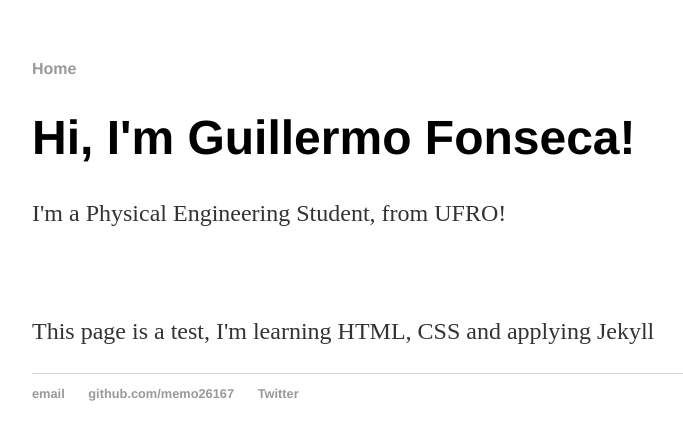
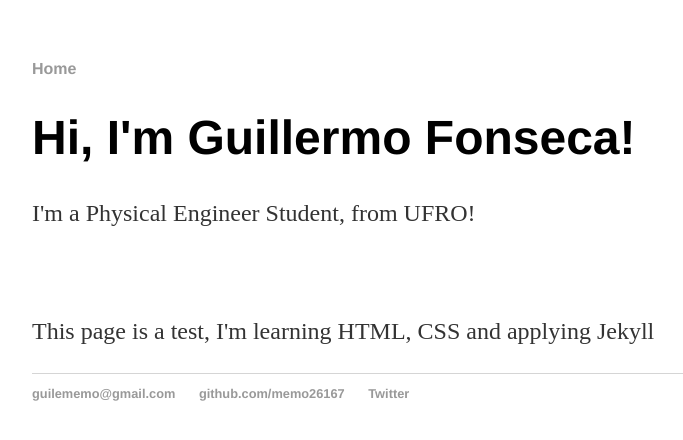
Before and after one commit to memo26167/memo26167.github.io, a Jekyll site: the page built from index.html, in a window 1280 px wide. Shown: the top 440 px of the page, without its empty margins (160-843 px from the left). Built offline with Jekyll 4.4.1, drawn with Linux system fonts in a browser that asks for light colours.

Commit message:
Cambio pequeño

```diff
--- a/_layouts/default.html
+++ b/_layouts/default.html
@@ -21,7 +21,7 @@
 			</div><!-- /.container -->
 			<footer>
 	    		<ul>
-	        		<li><a href="mailto:guilememo@gmail.com">email</a></li>
+	        		<li><a href="mailto:guilememo@gmail.com">guilememo@gmail.com</a></li>
 	        		<li><a href="https://github.com/memo26167">github.com/memo26167</a></li>
 					<li><a href="https://twitter.com/memo_afk">Twitter</a></li>
 				</ul>
--- a/index.html
+++ b/index.html
@@ -4,7 +4,7 @@ title: Guillermo Fonseca
 ---
 <div class="blurb">
   <h1>Hi, I'm Guillermo Fonseca!</h1>
-  <p>I'm a Physical Engineering Student, from UFRO!</p>
+  <p>I'm a Physical Engineer Student, from UFRO!</p>
   <br> <br />
   <p>This page is a test, I'm learning HTML, CSS and applying Jekyll</p>
   </div> <!-- /.blurb -->
```
